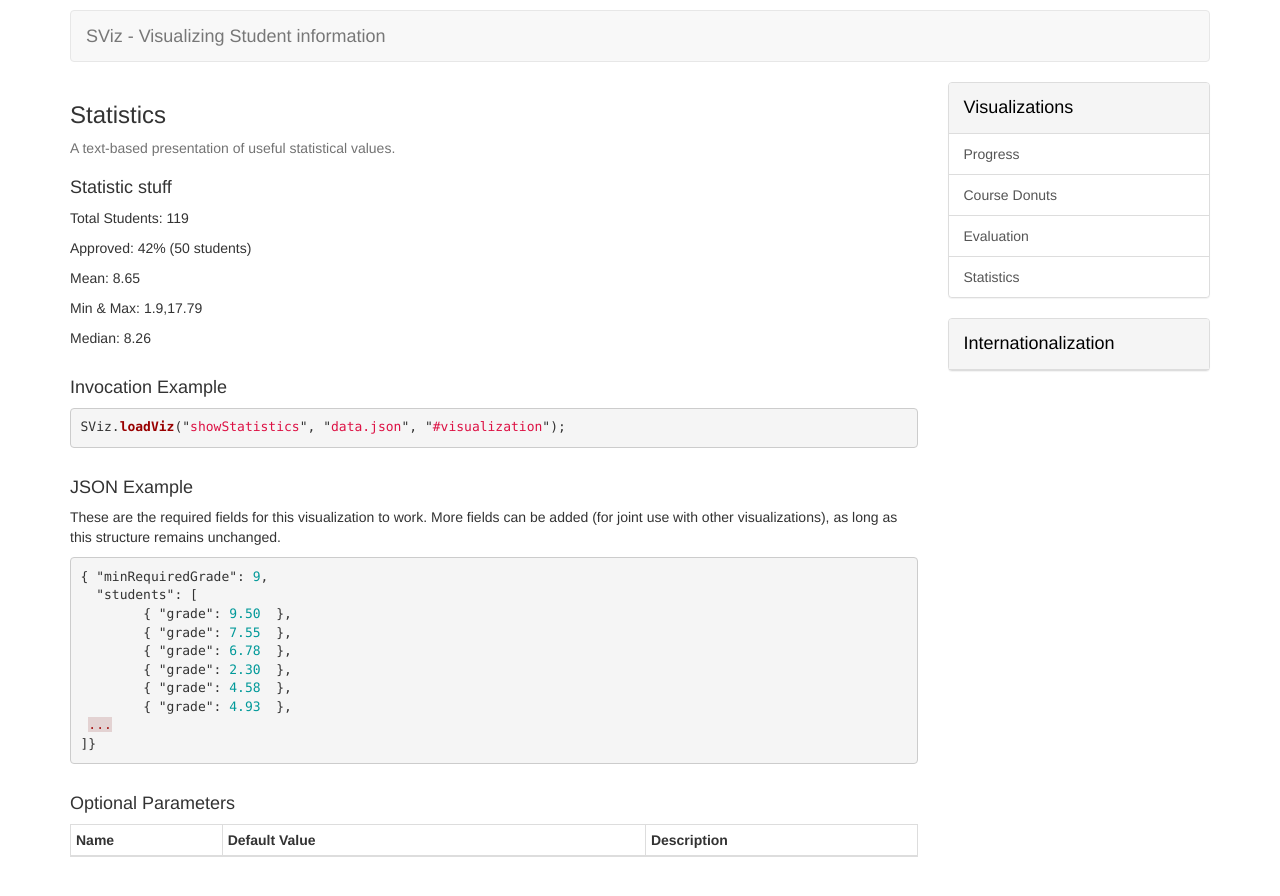
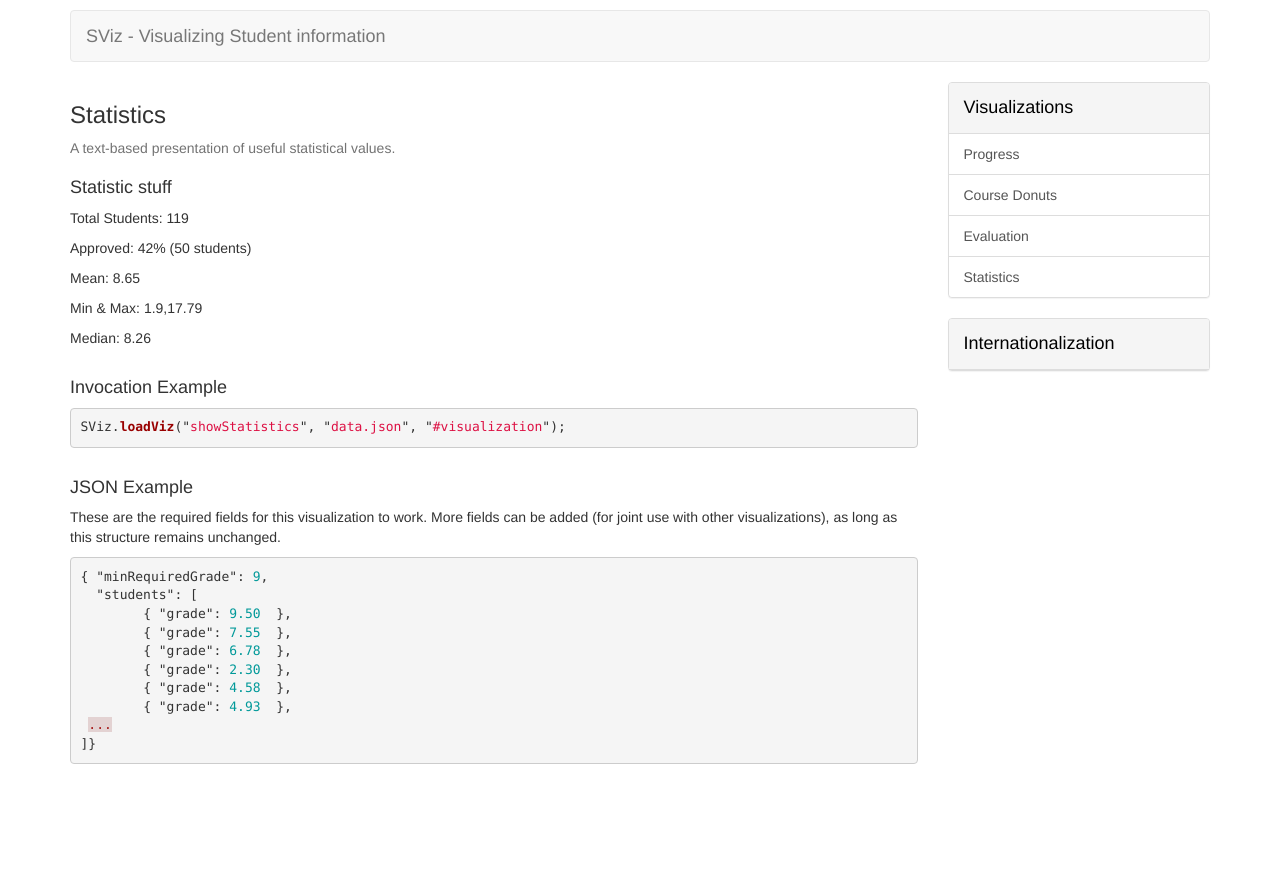
Before and after one commit to FenixEdu/sviz, a Jekyll site: the page built from visualizations/statistics/index.md, in a window 1280 px wide. Shown: the top 896 px of the page. Built offline with Jekyll 4.4.1, drawn with Linux system fonts in a browser that asks for light colours; Markdown is read by kramdown in place of the engine named in the settings.

Commit message:
site: minor fixes

```diff
--- a/_layouts/default.html
+++ b/_layouts/default.html
@@ -36,7 +36,7 @@
               <span class="icon-bar"></span>
               <span class="icon-bar"></span>
             </button>
-            <a class="navbar-brand" href="{{site.baseurl}}/">{{ site.name }} - Visualizing Student information </a>
+            <a class="navbar-brand" href="{{site.baseurl}}">{{ site.name }} - Visualizing Student information </a>
           </div>
         </nav>
       </div>
--- a/_layouts/visualization.html
+++ b/_layouts/visualization.html
@@ -16,6 +16,7 @@ layout: default
 <h4 style="margin-top: 30px">JSON Example</h4>
 {{ content }}
 
+{% if page.opts != null %}
 <h4 style="margin-top: 30px">Optional Parameters</h4>
 <table class="table table-bordered table-condensed">
   <thead>
@@ -29,3 +30,4 @@ layout: default
   </tbody>
   {% endfor %}
 </table>
+{% endif %}
```
